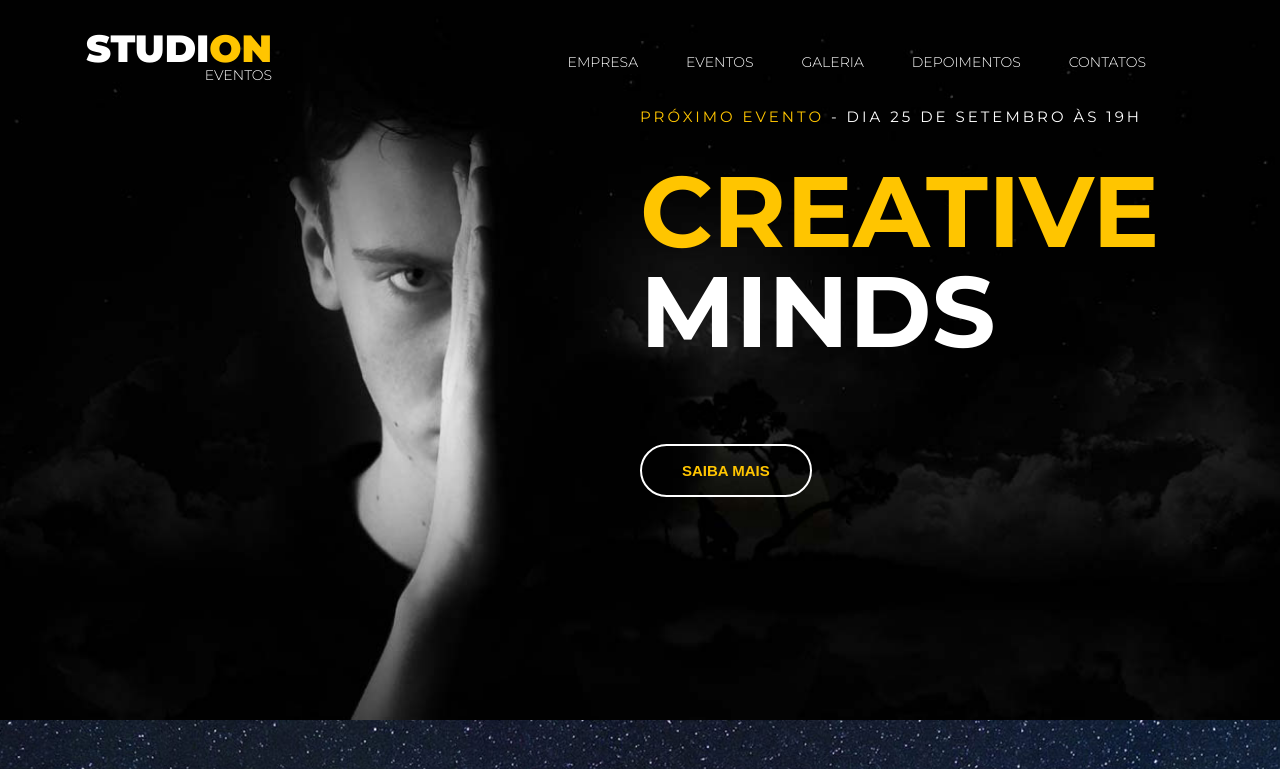
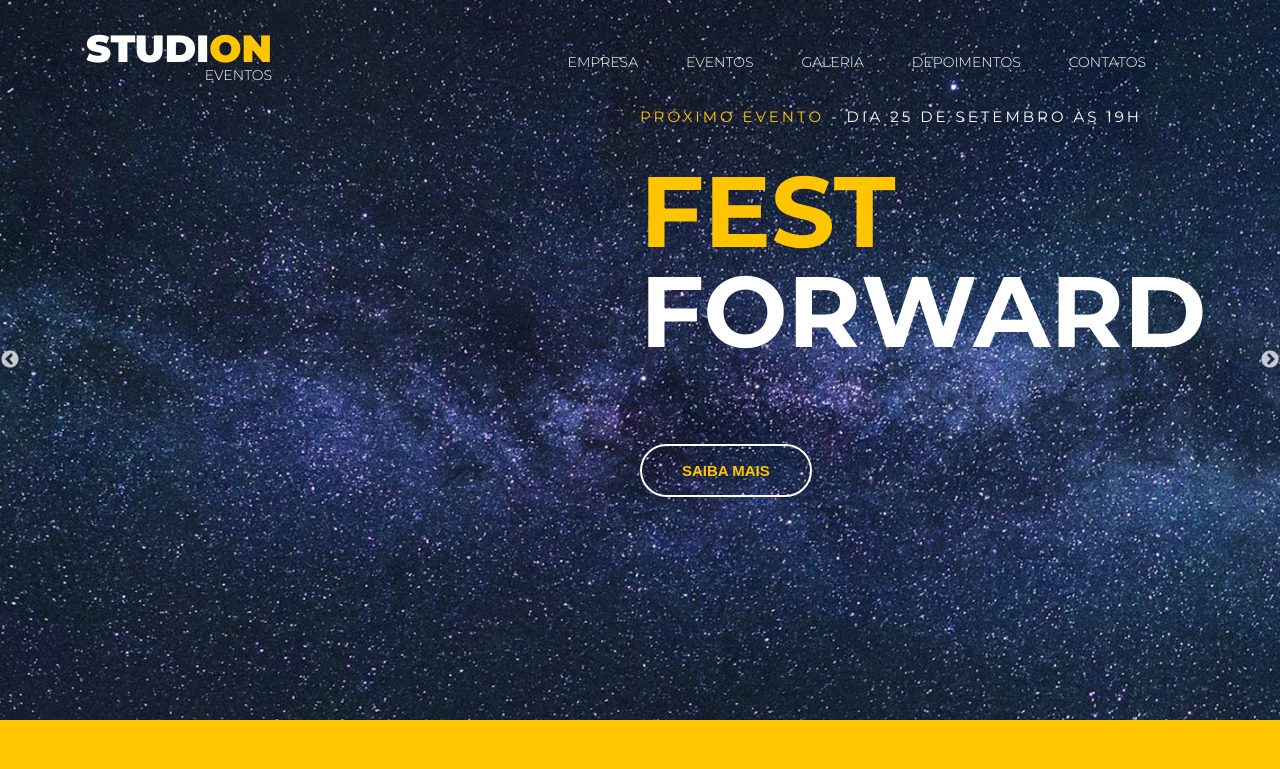
Before and after one commit to diegominelli/studion, a website: page src/index.html in a window 1280 px wide. Shown: the top 769 px of the page. Drawn offline with nearby package versions, Linux system fonts and the light colour scheme.

Commit message:
Implementando o Slick.js

```diff
--- a/src/css/_home.css
+++ b/src/css/_home.css
@@ -1,6 +1,15 @@
 .slider {
   background-color: #000;
   color: #FFF;
+}
+
+.slider-prev-arrow {
+  z-index: 1;
+  left: 0;
+}
+
+.slider-next-arrow {
+  right: 0;
 }
 
 .slide {
--- a/src/index.html
+++ b/src/index.html
@@ -182,6 +182,7 @@
   <script src="//code.jquery.com/jquery-1.11.0.min.js"></script>
   <script src="//code.jquery.com/jquery-migrate-1.2.1.min.js"></script>
   <script src="https://cdnjs.cloudflare.com/ajax/libs/slick-carousel/1.8.1/slick.min.js"></script>
+  <script src="./script.js"></script>
 </body>
 
 </html>
--- /dev/null
+++ b/src/script.js
@@ -0,0 +1,11 @@
+$(document).ready(() => {
+  const slickOptions = {
+    autoplay: true,
+    dots: false,
+    prevArrow:
+      '<button type="button" class="slick-prev slider-prev-arrow">Previous</button>',
+    nextArrow:
+      '<button type="button" class="slick-next slider-next-arrow">Next</button>',
+  };
+  $(".slider").slick(slickOptions);
+});
```
